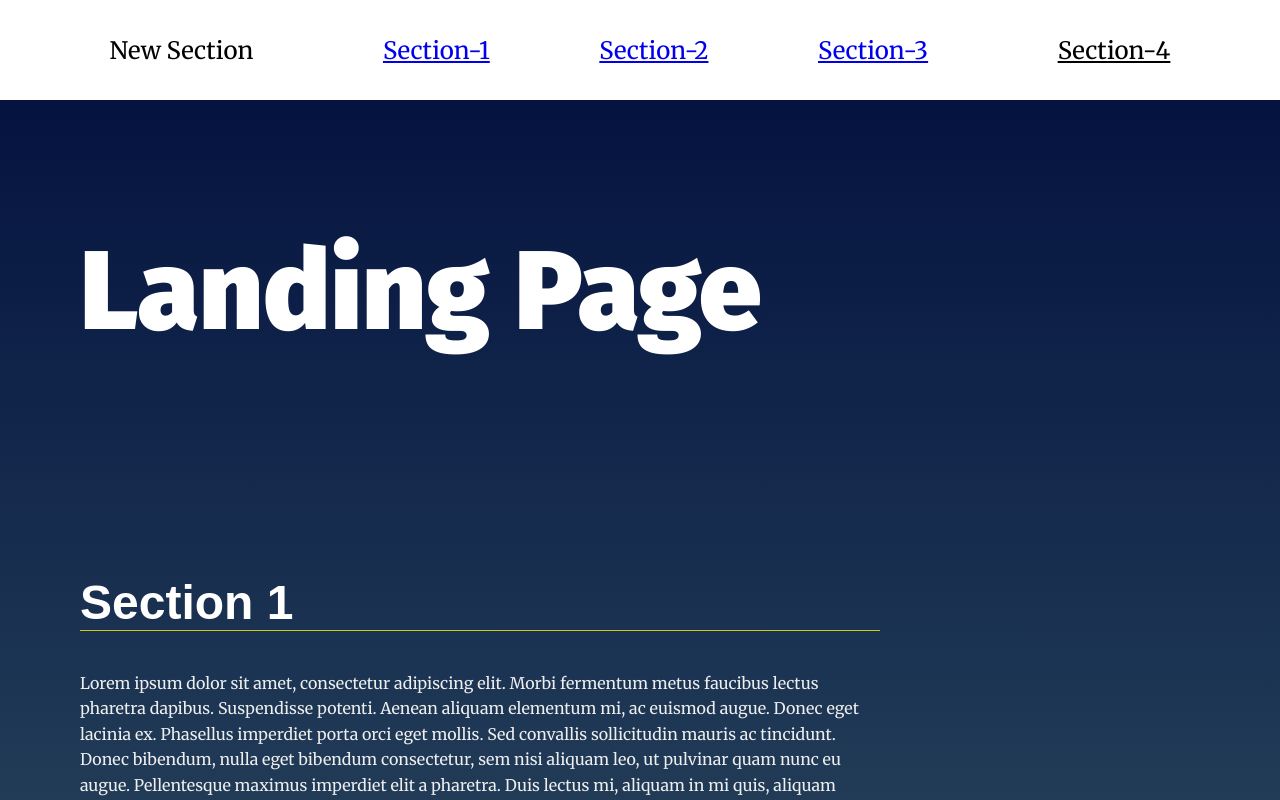
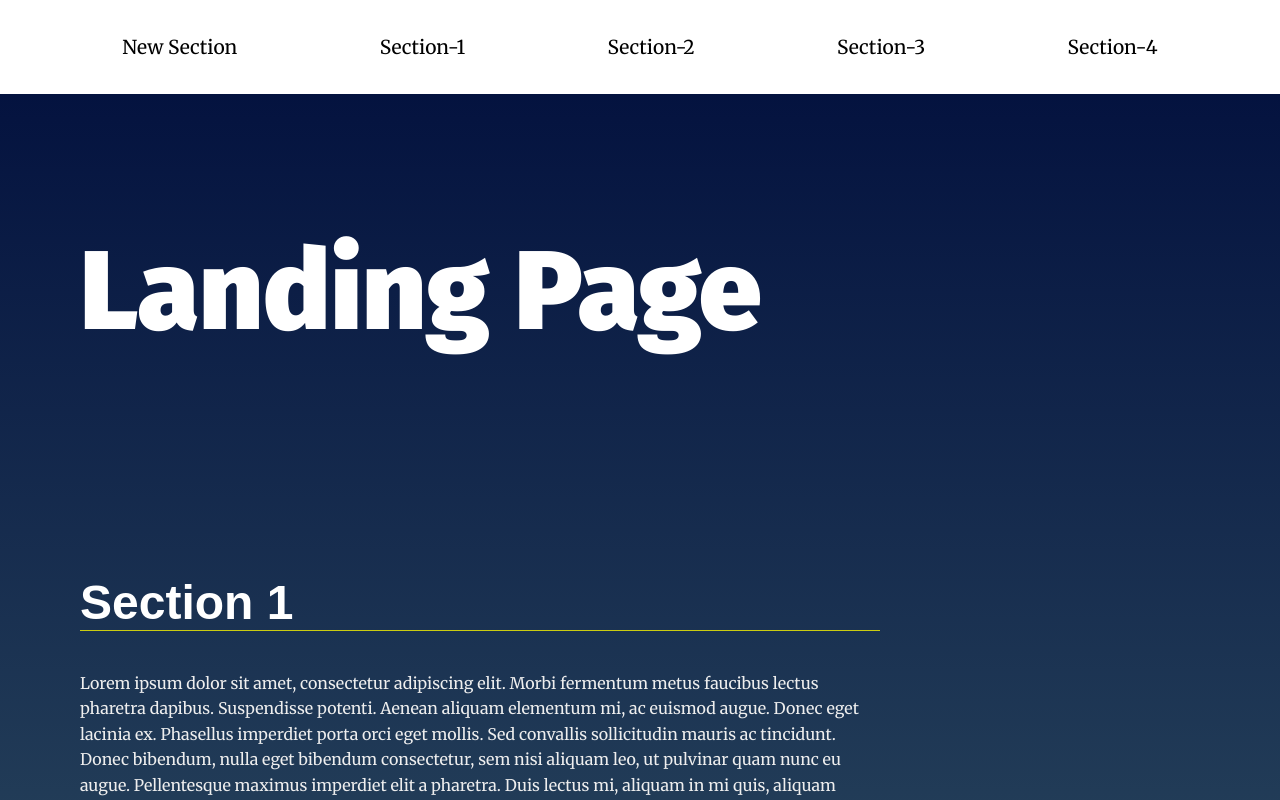
Before and after one commit to Zappaware/landing-page, a plain HTML site: page index.html in a window 1280 px wide. Both pictures are taken after a click on the link "New Section". Shown: the top 800 px of the page. Drawn offline with Linux system fonts and the light colour scheme.

Commit message:
This version has the navbar without overflowing the content, a few tweaks with css and the link active class to the anchors when they are clicked

```diff
--- a/css/styles.css
+++ b/css/styles.css
@@ -68,10 +68,18 @@ section {
     padding-left: 0;
     margin: 0;
     text-align: right;
+    list-style: none;
+    text-decoration: none;
 }
 
-.navbar__menu li {
+.navbar__menu li a{
     display: inline-block;
+    text-decoration: none;
+    list-style: none;
+}
+
+li a:hover{
+    text-decoration: underline;
 }
 
 .navbar__menu .menu__link {
@@ -88,6 +96,11 @@ section {
     transition: ease 0.3s all;
 }
 
+@media only screen and (min-width: 1127px){
+    #navbar_list ul{
+        height: 300px;
+    }
+}
 /* Header Styles */
 .page__header {
     background: #fff;
@@ -208,6 +221,11 @@ section.your-active-class .landing__container::after {
     animation: rotate 5s linear 0s infinite forwards reverse;
 }
 
+a.link_active {
+    background: rgb(0, 0, 0);
+    background: linear-gradient(0deg, rgba(0, 0, 0, 0.1) 0%, rgba(0, 0, 0, 0) 100%);
+}
+
 /* Section Active Styles Keyframe Animations */
 @keyframes rotate {
 	from {
--- a/js/app.js
+++ b/js/app.js
@@ -23,8 +23,8 @@ let menuElement = document.createElement('li');
 let menuAchor = document.createElement('a');
 let pageHeader = document.querySelector('.page__header');
 let mainSelec = document.querySelector('main');
-const styleElements = 'color:black; font-size: 1.5rem; margin: 25px 20px; padding: 10px 0; text-align: center';
-const menuStyle = 'width:100%; height:100px; display:flex; flexDirection: row';
+const styleElements = 'color:black; font-size: 1.2rem; margin: 25px 20px; padding: 10px 0; text-align: center';
+const menuStyle = 'width:100%; display:flex; flexDirection: row';
 let paraContent = 'Lorem ipsum dolor sit amet, consectetur adipiscing elit. Morbi fermentum metus faucibus lectus pharetra dapibus. Suspendisse potenti. Aenean aliquam elementum mi, ac euismod augue. Donec eget lacinia ex. Phasellus imperdiet porta orci eget mollis. Sed convallis sollicitudin mauris ac tincidunt. Donec bibendum, nulla eget bibendum consectetur, sem nisi aliquam leo, ut pulvinar quam nunc eu augue. Pellentesque maximus imperdiet elit a pharetra. Duis lectus mi, aliquam in mi quis, aliquam porttitor lacus. Morbi a tincidunt felis. Sed leo nunc, pharetra et elementum non, faucibus vitae elit. Integer nec libero venenatis libero ultricies molestie semper in tellus. Sed congue et odio sed euismod';
 let paraContentTwo = 'Aliquam a convallis justo. Vivamus venenatis, erat eget pulvinar gravida, ipsum lacus aliquet velit, vel luctus diam ipsum a diam. Cras eu tincidunt arcu, vitae rhoncus purus. Vestibulum fermentum consectetur porttitor. Suspendisse imperdiet porttitor tortor, eget elementum tortor mollis non.'
 let addSectionCount = 4;
@@ -43,7 +43,7 @@ let addMoreAchors = () => {
     newAnchor.setAttribute('href', `#Section-${addLiCount}`);
     let liText = `Section-${addLiCount}`;
     newAnchor.textContent = liText;
-    newAnchor.style.cssText = styleElements;
+    newAnchor.style.cssText = 'color: black';
     newLiElement.appendChild(newAnchor);
     navBar.appendChild(newLiElement);
     navMenu.appendChild(navBar);
@@ -88,6 +88,7 @@ let buildNav = () => {
         newLiElement.appendChild(newAnchor);
         let liText = `Section-${count}`;
         newAnchor.textContent = liText;
+        newAnchor.style.cssText = 'color:black';
         newLiElement.style.cssText = styleElements;
         navBar.appendChild(newLiElement);
         count += 1;
@@ -112,8 +113,10 @@ window.addEventListener('scroll', () => {
         // Add or remove active class
         if (section.offsetTop <= fromTop + 200 && section.offsetTop + section.offsetHeight - 200 > fromTop) {
             section.classList.add('your-active-class');
+            element.classList.add('link_active');
         } else {
             section.classList.remove('your-active-class');
+            element.classList.remove('link_active');
         }
     });
  });
@@ -158,7 +161,7 @@ navBar.style.cssText = menuStyle;
 navBar.style.flexWrap = 'wrap';
 navBar.style.justifyContent= 'space-evenly';
 menuAchor.textContent = 'New Section';
-menuAchor.style.cssText = styleElements;
+menuAchor.style.cssText = 'color: black';
 menuAchor.addEventListener('click', ()=> {
     addSection();
     addMoreAchors();
```
